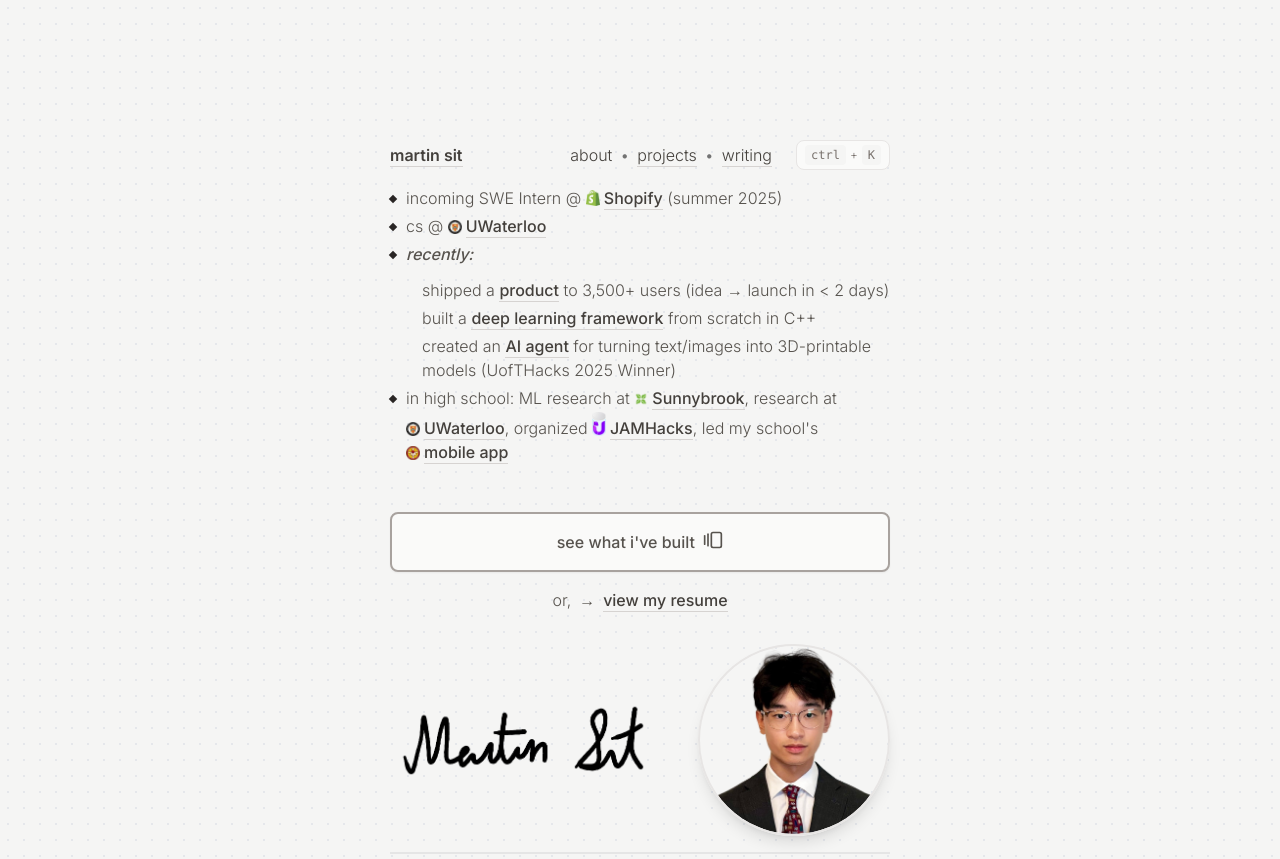
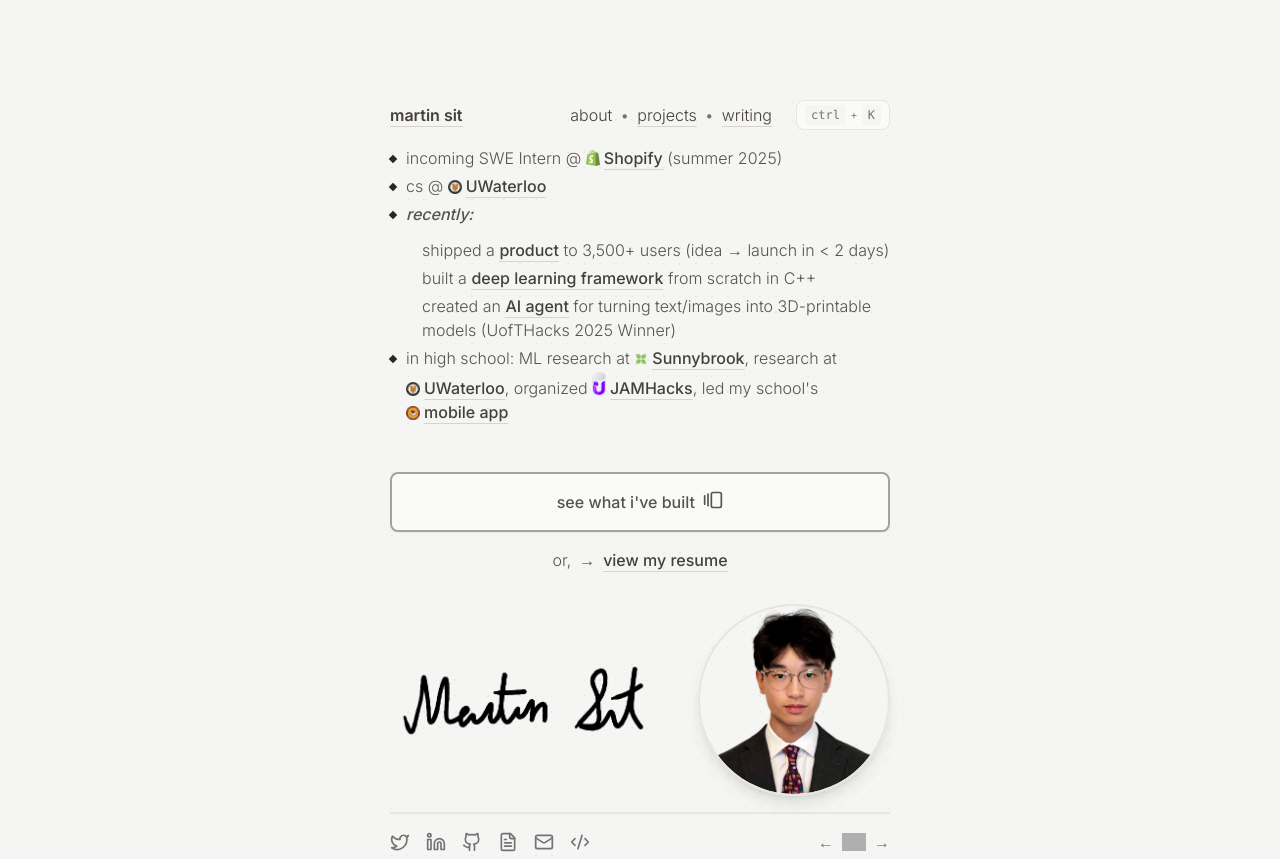
Before and after one commit to martin226/v2, a Next.js app: page / in a window 1280 px wide. Shown: the top 859 px of the page. Built offline with nearby package versions, Linux system fonts and the light colour scheme; grey boxes are pictures that could not be loaded.

Commit message:
fix: reduce top margin

```diff
--- a/src/app/layout.js
+++ b/src/app/layout.js
@@ -15,7 +15,7 @@
     <html lang="en">
       <body className={inter.className}>
         <main className="flex justify-center bg-stone-100 min-h-screen selection:bg-yellow-200 bg-[radial-gradient(#e5e7eb_1px,transparent_1px)] [background-size:16px_16px]">
-          <div className="flex flex-col gap-4 w-full md:max-w-[500px] m-6 md:m-20 text-neutral-500 font-[380] md:mt-[60px] lg:mt-[100px] xl:mt-[140px] 2xl:mt-[180px]">
+          <div className="flex flex-col gap-4 w-full md:max-w-[500px] m-6 md:m-20 text-neutral-500 font-[380] md:mt-[60px] lg:mt-[100px]">
             <Header />
             {children}
             <Footer />
```
